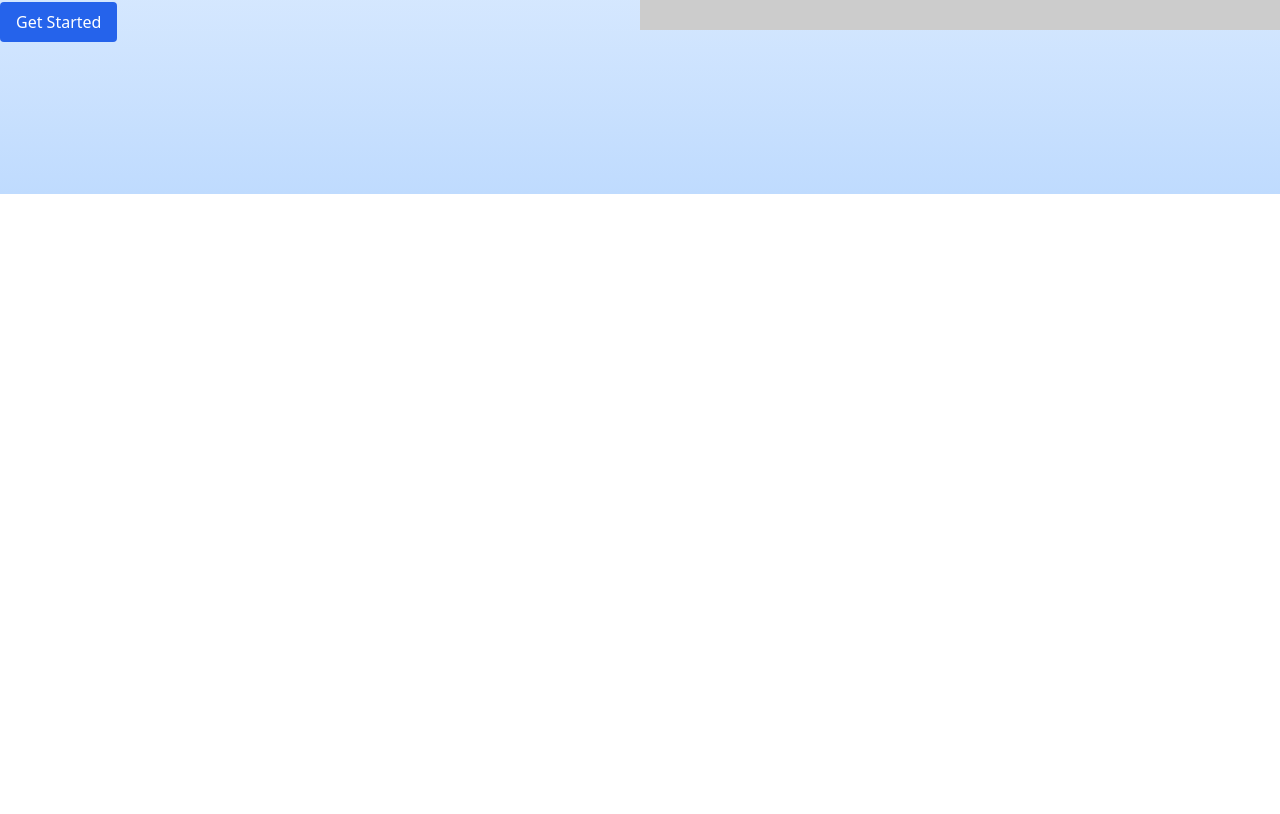
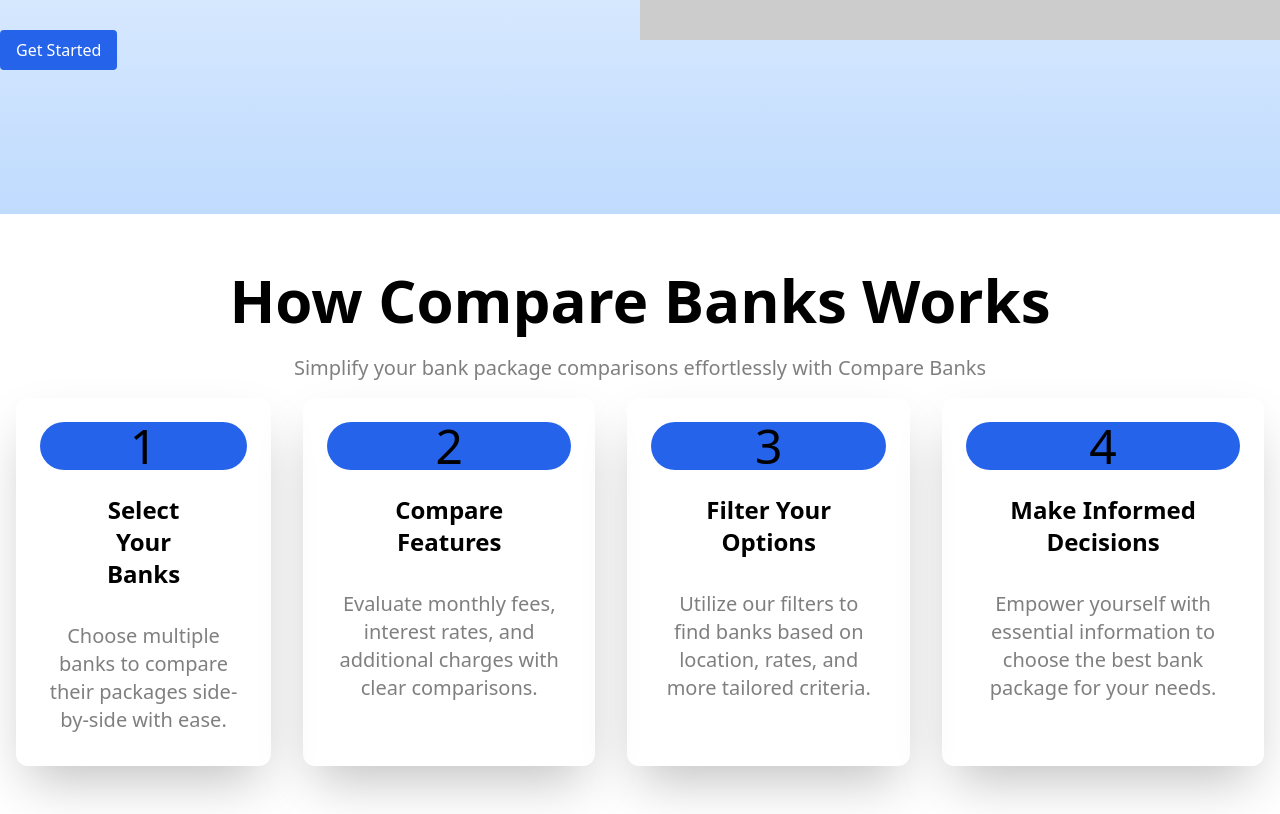
Before and after one commit to OptimusJc/Compare_Banks, a React (Vite) app in the folder frontend/: page / in a window 1280 px wide. Shown: the part 382-1196 px from the top of the page. Before the commit the page ends 800 px from the top, so only its background shows below. Built offline with nearby package versions, Linux system fonts and the light colour scheme.

Commit message:
Hero Component

```diff
--- a/frontend/src/components/Hero.tsx
+++ b/frontend/src/components/Hero.tsx
@@ -2,10 +2,11 @@ import React from "react";
 
 function Hero() {
   return (
+    <div>
     <div className="bg-gradient-to-b from-white to-blue-200">
       <div className="container mx-auto flex justify-center items-center py-32">
         <div className="w-1/2 text-balance">
-          <h1 className="font-bold text-5xl">
+          <h1 className="font-bold text-6xl">
             Compare Banks: Simplifying Bank Comparisons
           </h1>
           <p className="text-lg my-4">
@@ -25,6 +26,38 @@ function Hero() {
         </div>
       </div>
     </div>
+    <div className="container mx-auto py-12 grid">
+      <div className="text-center">
+        <h1 className="font-bold text-6xl flex py-2 justify-center items-center">
+          How Compare Banks Works</h1>
+        <p className="py-4 text-xl text-black/50">
+          Simplify your bank package comparisons effortlessly with Compare Banks</p>
+      </div>
+      <div className="flex text-center">
+        <div className="rounded-xl shadow-2xl mx-4">
+          <div className="bg-blue-600 rounded-full m-6 text-5xl">
+            1</div>
+          <h1 className="font-semibold text-2xl px-16">Select Your Banks</h1>
+          <p className="text-xl text-black/50 m-8">Choose multiple banks to compare their packages side-by-side with ease.</p>
+        </div>
+        <div className="rounded-xl shadow-2xl mx-4">
+          <div className="bg-blue-600 rounded-full m-6 text-5xl">2</div>
+          <h1 className="font-semibold text-2xl px-16">Compare Features</h1>
+          <p className="text-xl text-black/50 m-8">Evaluate monthly fees, interest rates, and additional charges with clear comparisons.</p>
+        </div>
+        <div className="rounded-xl shadow-2xl mx-4">
+          <div className="bg-blue-600 rounded-full m-6 text-5xl">3</div>
+          <h1 className="font-semibold text-2xl px-16">Filter Your Options</h1>
+          <p className="text-xl text-black/50 m-8">Utilize our filters to find banks based on location, rates, and more tailored criteria.</p>
+        </div>
+        <div className="rounded-xl shadow-2xl mx-4">
+          <div className="bg-blue-600 rounded-full m-6 text-5xl">4</div>
+          <h1 className="font-semibold text-2xl px-16">Make Informed Decisions</h1>
+          <p className="text-xl text-black/50 m-8">Empower yourself with essential information to choose the best bank package for your needs.</p>
+        </div>
+      </div>
+    </div>
+    </div>
   );
 }
 
```
